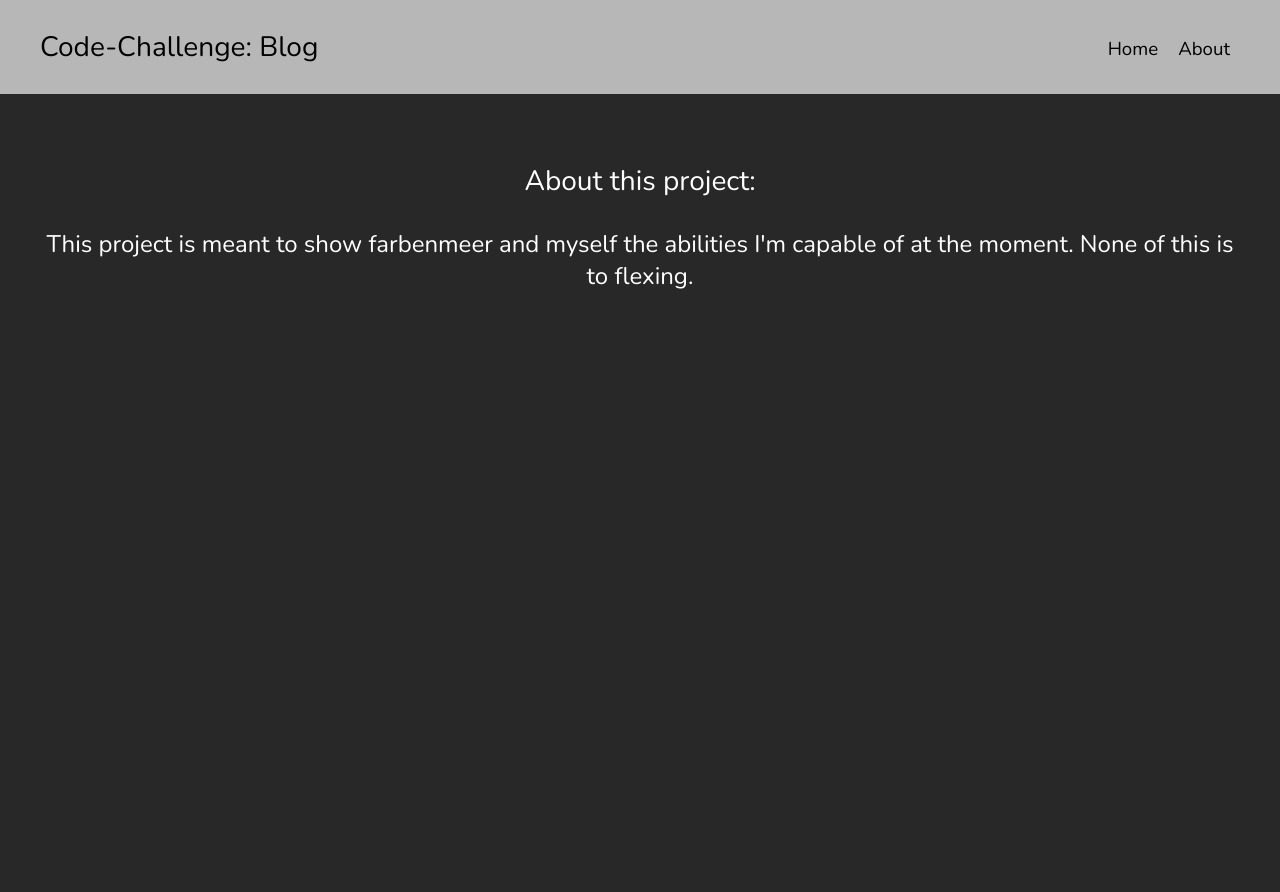
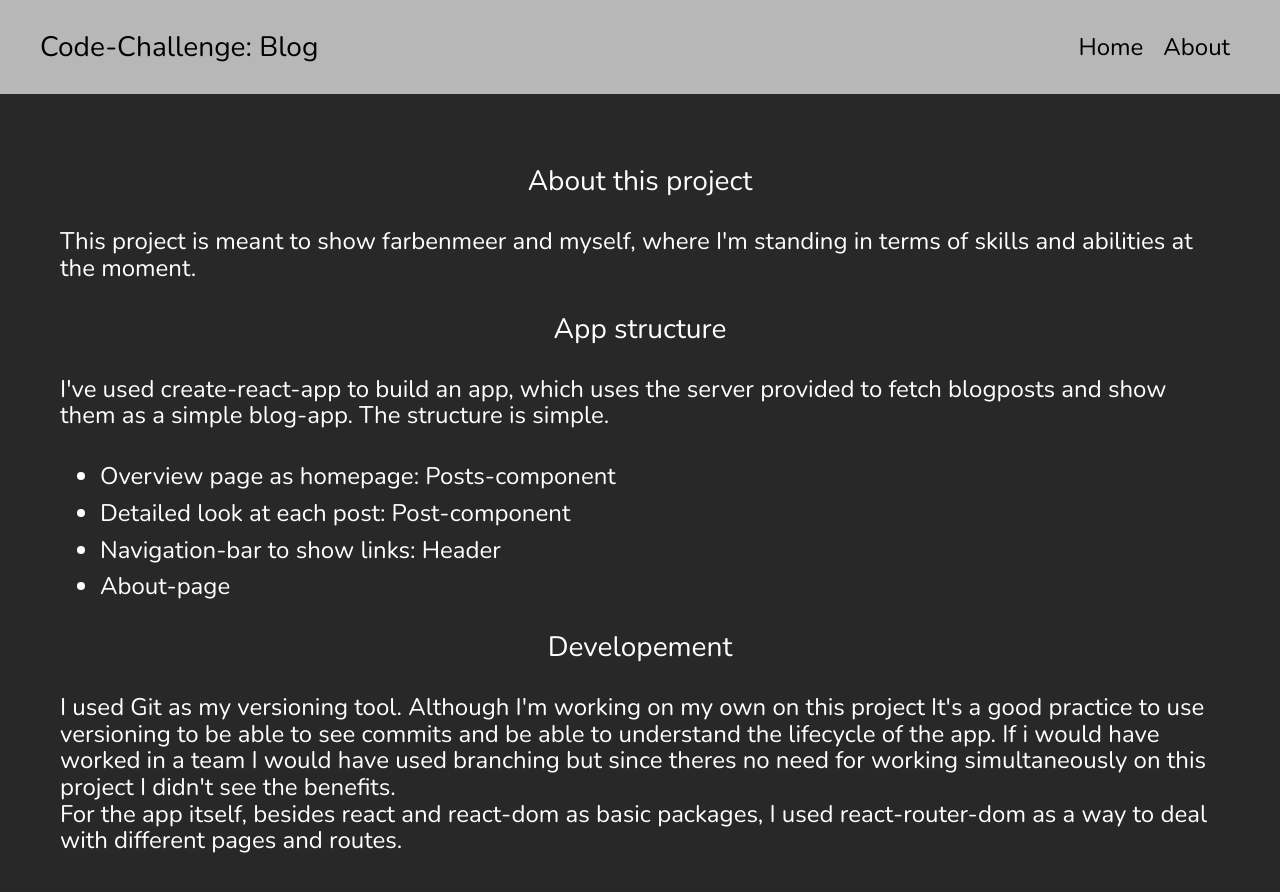
Before and after one commit to jfoxx98/code-challenge, a React (Create React App) app in the folder blog-app/: page /about in a window 1280 px wide. Shown: the top 892 px of the page. Built offline with nearby package versions, Linux system fonts and the light colour scheme.

Commit message:
Add About page content, add styling and comments

```diff
--- a/blog-app/src/App.css
+++ b/blog-app/src/App.css
@@ -8,6 +8,12 @@ h1, h2, h3, h4, h5, h6 {
   font-size: 1.5em;
   color: white;
   background-color: #282828;
+}
+
+@media screen and (max-width: 1024px) {
+  .App {
+    font-size: 1em;
+  }
 }
 
 .nav {
@@ -27,7 +33,6 @@ h1, h2, h3, h4, h5, h6 {
 
 .navbar-items {
   text-decoration: none;
-  font-size: 14pt;
   margin: 10px;
   color:rgb(0, 0, 0);
 }
@@ -101,6 +106,7 @@ h1, h2, h3, h4, h5, h6 {
   font-size: small;
   padding: 20px;
   line-height: 20pt;
+  text-align: left;
 }
 
 @media screen and (max-width: 1024px) {
@@ -152,3 +158,18 @@ h1, h2, h3, h4, h5, h6 {
     height: 25px;
   }
 }
+
+.about--text {
+  text-align: left;
+  line-height: 20pt;
+  padding: 0 20px 0 20px;
+}
+
+.about--list {
+  display: table;
+}
+
+.about--list--item {
+  margin-top: 10px;
+  text-align: left;
+}
--- a/blog-app/src/App.js
+++ b/blog-app/src/App.js
@@ -11,6 +11,11 @@ import {
 
 function App() {
 
+  /**
+   * Entry-point of app is the overview of all posts. Therefore the path of Posts-Component is "/".
+   *
+   * "/:id" as dynamic segment to show detailpage of a specific blogpost in Post-Component
+   */
   return (
     <BrowserRouter>
       <div className="App">
--- a/blog-app/src/components/About.js
+++ b/blog-app/src/components/About.js
@@ -1,10 +1,30 @@
-import React from 'react';
 
 function About() {
     return(
         <div className="container">
-            <h3>About this project:</h3>
-            <p>This project is meant to show farbenmeer and myself the abilities I'm capable of at the moment. None of this is to flexing.</p>
+            <h3>About this project</h3>
+            <p className="about--text">
+                This project is meant to show farbenmeer and myself, where I'm standing in terms of skills and abilities at the moment.
+            </p>
+            <h3> App structure</h3>
+            <p className="about--text">
+                I've used create-react-app to build an app, which uses the server provided to fetch blogposts and show them as a simple blog-app.
+                The structure is simple.
+                <ul className="about--list">
+                    <li className="about--list--item">Overview page as homepage: Posts-component</li>
+                    <li className="about--list--item">Detailed look at each post: Post-component</li>
+                    <li className="about--list--item">Navigation-bar to show links: Header</li>
+                    <li className="about--list--item">About-page</li>
+                </ul>
+            </p>
+            <h3>Developement</h3>
+            <p className="about--text">
+                I used Git as my versioning tool.
+                Although I'm working on my own on this project It's a good practice to use versioning to be able to see commits and be able to understand the lifecycle of the app.
+                If i would have worked in a team I would have used branching but since theres no need for working simultaneously on this project I didn't see the benefits.
+                <br />
+                For the app itself, besides react and react-dom as basic packages, I used react-router-dom as a way to deal with different pages and routes.
+            </p>
         </div>
     )
 }
--- a/blog-app/src/components/Header.js
+++ b/blog-app/src/components/Header.js
@@ -1,4 +1,3 @@
-import React from 'react';
 import {Link} from 'react-router-dom';
 
 function Header() {
--- a/blog-app/src/components/Post.js
+++ b/blog-app/src/components/Post.js
@@ -7,6 +7,7 @@ function Post() {
 
     const [post, getPost] = useState({});
 
+    /* API-url from server to get specific blogpost by id */
     const API = `http://localhost:3001/rest/blogpost/${id}`;
 
     function fetchPost() {
@@ -31,6 +32,7 @@ function Post() {
                 <img className="post--detail--content--image" src={post.image} alt="blogpost"/>
                 <p className="post--detail--content--text">{post.content}</p>
               </div>
+              {/* link back to Posts-component */}
               <Link className="post--detail--link" to="/"><button className="button">BACK</button></Link>
             </div>
         </div>
--- a/blog-app/src/components/Posts.js
+++ b/blog-app/src/components/Posts.js
@@ -6,6 +6,7 @@ function Posts() {
 
     const [allPosts, getAllPosts] = useState([])
 
+    /* API-url from server to get all blogposts available */
     const API = 'http://localhost:3001/rest/blogposts';
 
     function fetchPosts() {
@@ -20,14 +21,17 @@ function Posts() {
       fetchPosts()
     }, [])
 
+    /* "posts" renders all blogposts inside component */
     const posts = allPosts.map((post) => {
 
-            const extractedDate = post.created.substring(0, 10);
-            const dateArray = extractedDate.split('-');
-            const formattedDate = dateArray[2] + '.' + dateArray[1] + '.' + dateArray[0]
+        /* format creation-date of blogpost */
+        const extractedDate = post.created.substring(0, 10);
+        const dateArray = extractedDate.split('-');
+        const formattedDate = dateArray[2] + '.' + dateArray[1] + '.' + dateArray[0]
 
         return(
                 <div className="posts--list--item" key={post.id}>
+                    {/* link to post-component */}
                     <Link className="posts--list--item--link" to={`/${post.id}`}>
                         <h3 className="posts--list--item--title" >- {post.title} -</h3>
                         <h4 className="posts--list--item--subtitle" >{post.subtitle}</h4>
```
